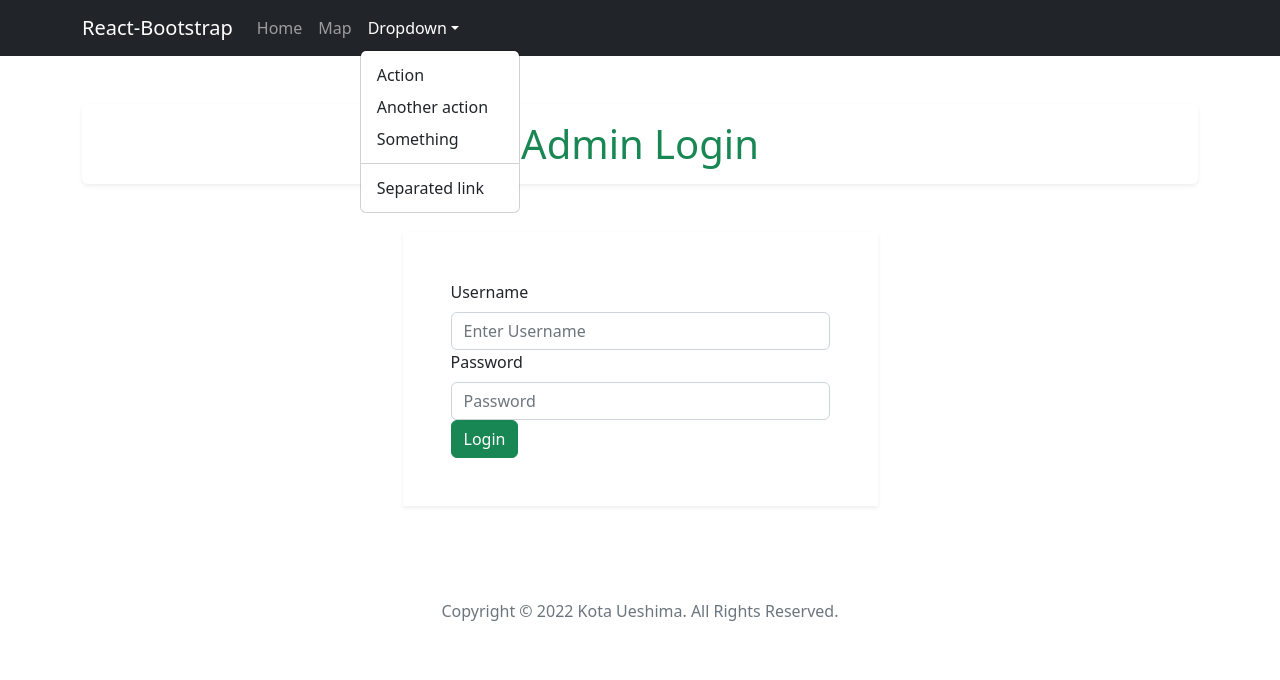
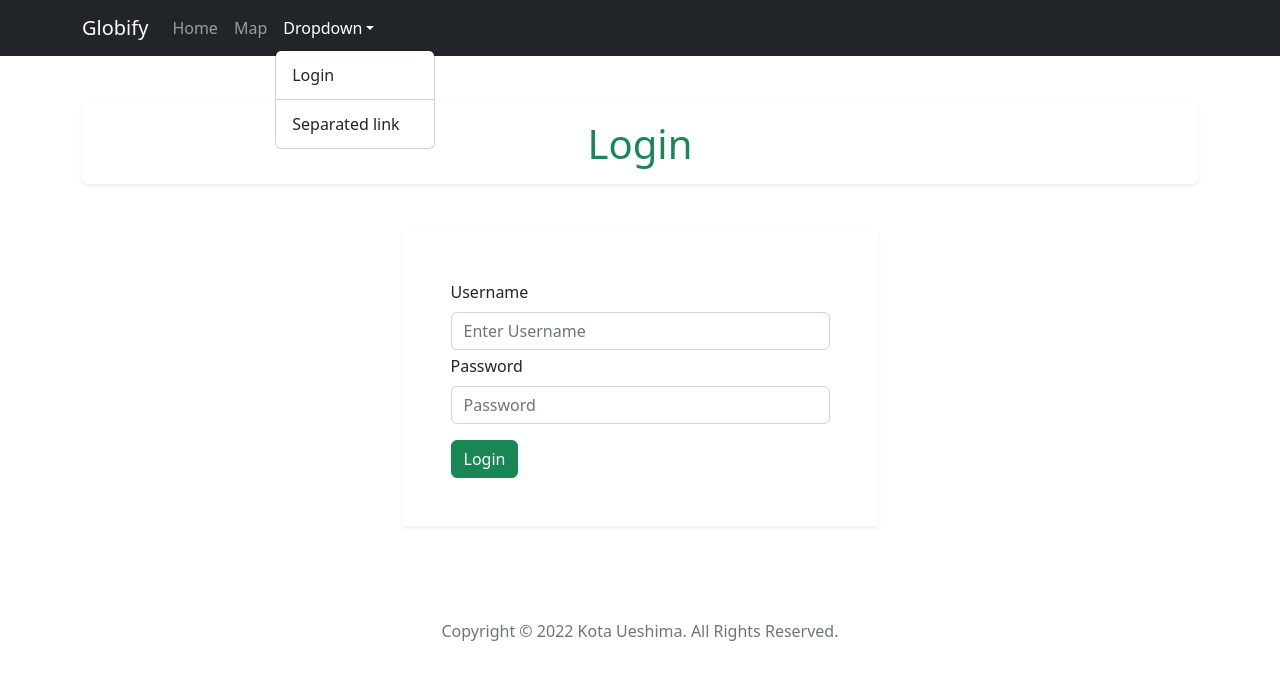
Before and after one commit to KotaUeshima/Capstone-Project, a React (Create React App) app: page /login in a window 1280 px wide. Both pictures are taken after a click on the button "Dropdown". Shown: the top 680 px of the page. Built offline with nearby package versions, Linux system fonts and the light colour scheme.

Commit message:
login page setup

```diff
--- a/package.json
+++ b/package.json
@@ -14,6 +14,7 @@
     "react-dom": "^18.2.0",
     "react-router-dom": "^6.3.0",
     "react-scripts": "5.0.1",
+    "recoil": "^0.7.5",
     "use-places-autocomplete": "^4.0.0",
     "web-vitals": "^2.1.4"
   },
--- a/src/components/NavBar.js
+++ b/src/components/NavBar.js
@@ -12,7 +12,7 @@ function NavBar() {
       <Navbar bg="dark" variant="dark" expand="lg">
         <Container>
           <Navbar.Brand as={Link} to="/">
-            React-Bootstrap
+            Globify
           </Navbar.Brand>
           <Navbar.Toggle aria-controls="basic-navbar-nav" />
           <Navbar.Collapse id="basic-navbar-nav">
@@ -24,12 +24,8 @@ function NavBar() {
                 Map
               </Nav.Link>
               <NavDropdown title="Dropdown" id="basic-nav-dropdown">
-                <NavDropdown.Item href="#action/3.1">Action</NavDropdown.Item>
-                <NavDropdown.Item href="#action/3.2">
-                  Another action
-                </NavDropdown.Item>
-                <NavDropdown.Item href="#action/3.3">
-                  Something
+                <NavDropdown.Item as={Link} to="/login">
+                  Login
                 </NavDropdown.Item>
                 <NavDropdown.Divider />
                 <NavDropdown.Item href="#action/3.4">
--- /dev/null
+++ b/src/components/atoms.js
@@ -0,0 +1,9 @@
+import { atom } from "recoil";
+
+export const userState = atom({
+  key: "userState",
+  default: {
+    username: "",
+    id: "",
+  },
+});
--- a/src/index.js
+++ b/src/index.js
@@ -2,14 +2,14 @@ import React from "react";
 import ReactDOM from "react-dom/client";
 import "./index.css";
 import App from "./App";
-import reportWebVitals from "./reportWebVitals";
+import { RecoilRoot } from "recoil";
 import "bootstrap/dist/css/bootstrap.min.css";
 
 const root = ReactDOM.createRoot(document.getElementById("root"));
 root.render(
   <React.StrictMode>
-    <App />
+    <RecoilRoot>
+      <App />
+    </RecoilRoot>
   </React.StrictMode>
 );
-
-reportWebVitals();
--- a/src/mapStuff/Map.js
+++ b/src/mapStuff/Map.js
@@ -100,9 +100,9 @@ function Map() {
         )} */}
         {renderMarker && (
           <InfoWindow position={center}>
-            <div style={{ zIndex: "10" }}>
-              <h1>Jay Park</h1>
-              <p>Sexy 4 Eva</p>
+            <div>
+              <h1>Drake</h1>
+              <p>Nonstop</p>
             </div>
           </InfoWindow>
         )}
@@ -126,7 +126,10 @@ function Map() {
               setSelectedIcon(null);
             }}
           >
-            <h2>JAY PARK</h2>
+            <div>
+              <h2>Drake</h2>
+              <p>Nonstop</p>
+            </div>
           </InfoWindow>
         )}
       </GoogleMap>
--- a/src/pages/Login.js
+++ b/src/pages/Login.js
@@ -1,26 +1,61 @@
-import React from "react";
+import React, { useState } from "react";
 import { Button, Col, Container, Form, Row } from "react-bootstrap";
+import { useSetRecoilState } from "recoil";
+import { userState } from "../components/atoms";
 
 function Login() {
+  const setUserState = useSetRecoilState(userState);
+  const [formObj, setFormObj] = useState({
+    username: "",
+    password: "",
+  });
+
+  console.log(formObj);
+
+  function handleChange(e) {
+    setFormObj((obj) => ({ ...obj, [e.target.id]: e.target.value }));
+  }
+
+  function handleSubmit(e) {
+    e.preventDefault();
+    console.log("submitted", formObj);
+    setFormObj({
+      username: "",
+      password: "",
+    });
+  }
+
   return (
     <Container>
       <h1 className="shadow-sm text-success mt-5 p-3 text-center rounded">
-        Admin Login
+        Login
       </h1>
       <Row className="mt-5">
         <Col lg={5} md={6} sm={12} className="p-5 m-auto shadow-sm rounded-lg">
-          <Form>
-            <Form.Group controlId="formBasicUsername">
+          <Form onSubmit={handleSubmit}>
+            <Form.Group>
               <Form.Label>Username</Form.Label>
-              <Form.Control type="username" placeholder="Enter Username" />
+              <Form.Control
+                id="username"
+                value={formObj.username}
+                onChange={handleChange}
+                type="username"
+                placeholder="Enter Username"
+              />
             </Form.Group>
 
-            <Form.Group controlId="formBasicPassword">
+            <Form.Group className="mt-1">
               <Form.Label>Password</Form.Label>
-              <Form.Control type="password" placeholder="Password" />
+              <Form.Control
+                id="password"
+                value={formObj.password}
+                onChange={handleChange}
+                type="password"
+                placeholder="Password"
+              />
             </Form.Group>
 
-            <Button variant="success btn-block" type="submit">
+            <Button className="mt-3" variant="success btn-block" type="submit">
               Login
             </Button>
           </Form>
--- a/src/reportWebVitals.js
+++ /dev/null
@@ -1,13 +0,0 @@
-const reportWebVitals = onPerfEntry => {
-  if (onPerfEntry && onPerfEntry instanceof Function) {
-    import('web-vitals').then(({ getCLS, getFID, getFCP, getLCP, getTTFB }) => {
-      getCLS(onPerfEntry);
-      getFID(onPerfEntry);
-      getFCP(onPerfEntry);
-      getLCP(onPerfEntry);
-      getTTFB(onPerfEntry);
-    });
-  }
-};
-
-export default reportWebVitals;
```
Also changed, not shown: src/setupTests.js (deleted, +0 -5 lines), 2 other files (tests, documents, lock files or other folders).
